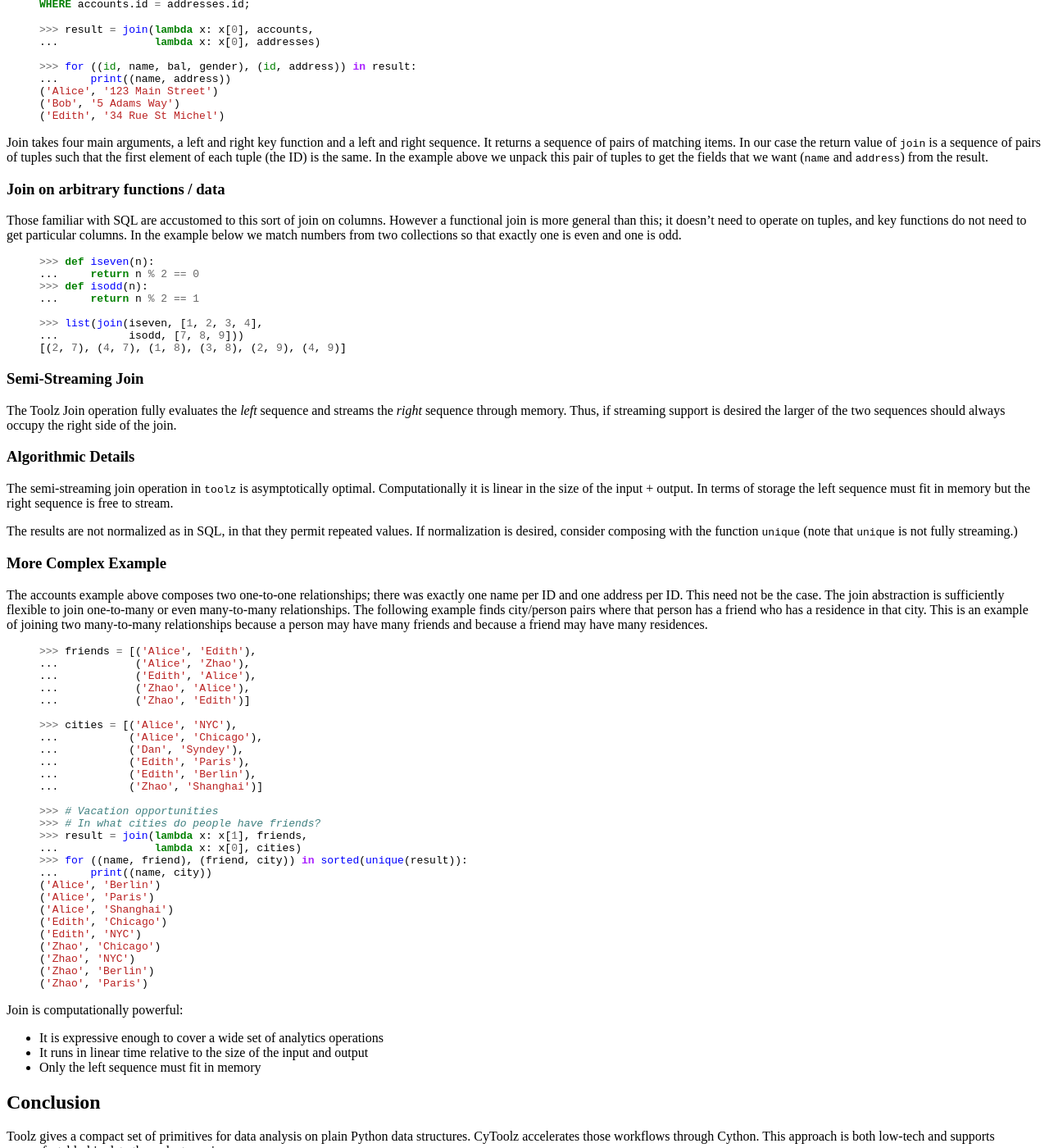
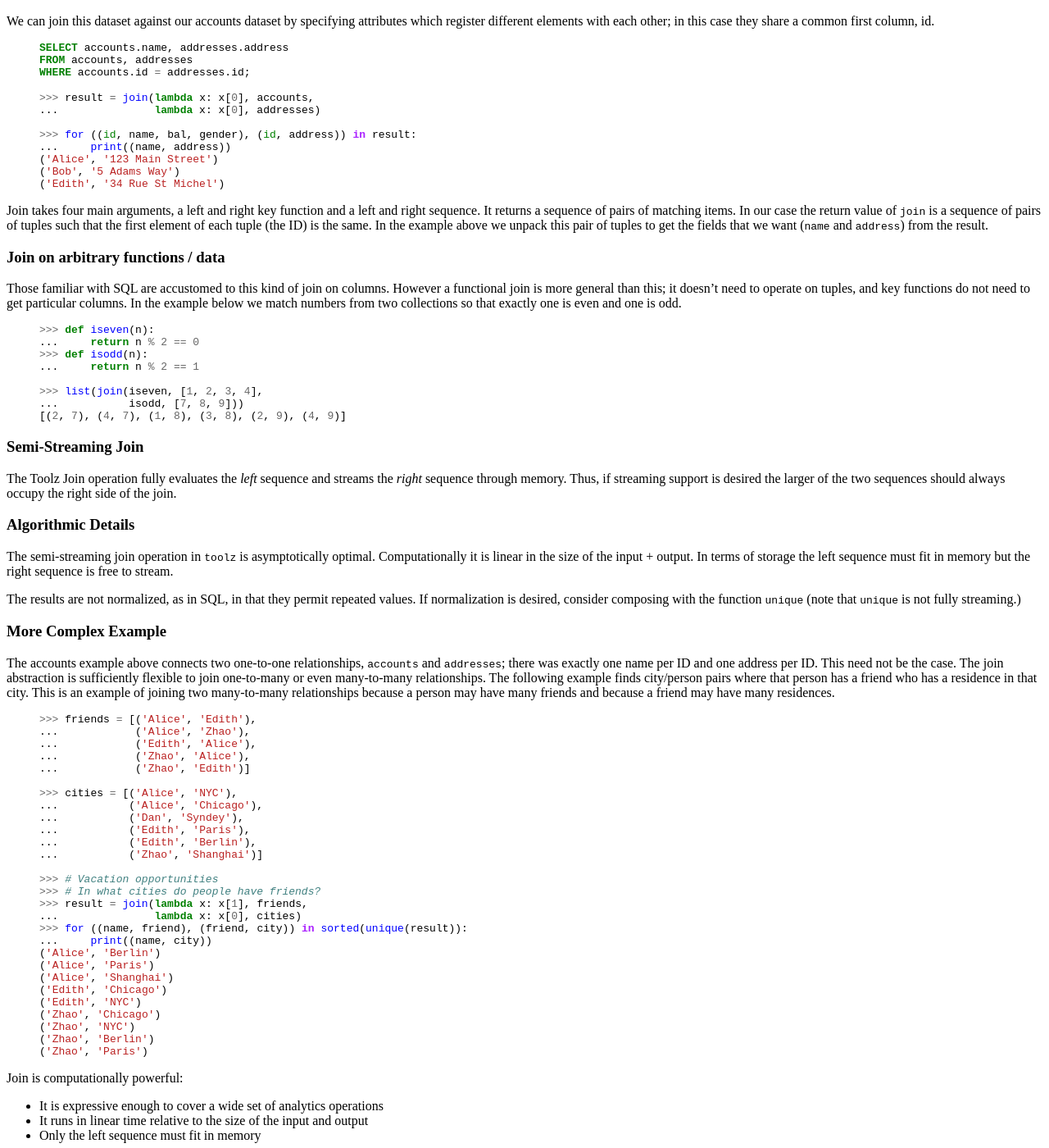
Before and after one commit to besyskymnbk/blog, a Jekyll site: the page built from _posts/work/2014-06-30-Streaming-Analytics.md, in a window 1280 px wide and 1400 px high, scrolled down 2578 px. Shown: the whole window at 82% size. Built offline with Jekyll 4.4.1, drawn with Linux system fonts in a browser that asks for light colours; comment, search, counter and statistics services are not loaded; some of the changed text lies outside the part shown.

Commit message:
edits suggested by @eriknw

```diff
--- a/_posts/work/2014-06-30-Streaming-Analytics.md
+++ b/_posts/work/2014-06-30-Streaming-Analytics.md
@@ -89,6 +89,9 @@ These functions correspond to the SQL commands `SELECT` and `WHERE`.
 ...                list)
 {% endhighlight %}
 
+*note: this uses the [curried](http://toolz.readthedocs.org/en/latest/curry.html) versions of `map` and `reduce`.*
+
+
 Of course, these operations are also well supported with standard
 list/generator comprehension syntax. This syntax is more often used and
 generally considered to be more Pythonic.
@@ -177,6 +181,10 @@ group at once. Here is a simple example:
 >>> reduceby(iseven, add, [1, 2, 3, 4])
 {True: 6, False: 4}
 {% endhighlight %}
+
+The even numbers are added together `(2 + 4 = 6)` into group `True`, and
+the odd numbers are added together `(1 + 3 = 4)` into group `False`.
+
 
 Note that we have to replace the reduction `sum` with the binary operator
 `add`.  The incremental nature of `add` allows us to do the summation work as
@@ -242,7 +250,7 @@ unpack this pair of tuples to get the fields that we want (`name` and
 
 ### Join on arbitrary functions / data
 
-Those familiar with SQL are accustomed to this sort of join on columns.
+Those familiar with SQL are accustomed to this kind of join on columns.
 However a functional join is more general than this; it doesn't need to
 operate on tuples, and key functions do not need to get particular
 columns. In the example below we match numbers from two collections so
@@ -273,20 +281,19 @@ Computationally it is linear in the size of the input + output. In terms
 of storage the left sequence must fit in memory but the right sequence
 is free to stream.
 
-The results are not normalized as in SQL, in that they permit repeated
+The results are not normalized, as in SQL, in that they permit repeated
 values. If normalization is desired, consider composing with the
 function `unique` (note that `unique` is not fully streaming.)
 
 ### More Complex Example
 
-The accounts example above composes two one-to-one relationships; there
-was exactly one name per ID and one address per ID. This need not be the
-case. The join abstraction is sufficiently flexible to join one-to-many
-or even many-to-many relationships. The following example finds
-city/person pairs where that person has a friend who has a residence in
-that city. This is an example of joining two many-to-many relationships
-because a person may have many friends and because a friend may have
-many residences.
+The accounts example above connects two one-to-one relationships, `accounts`
+and `addresses`; there was exactly one name per ID and one address per ID. This
+need not be the case. The join abstraction is sufficiently flexible to join
+one-to-many or even many-to-many relationships. The following example finds
+city/person pairs where that person has a friend who has a residence in that
+city. This is an example of joining two many-to-many relationships because a
+person may have many friends and because a friend may have many residences.
 
 {% highlight Python %}
 >>> friends = [('Alice', 'Edith'),
@@ -333,10 +340,11 @@ Toolz gives a compact set of primitives for data analysis on plain Python data
 structures.  CyToolz accelerates those workflows through Cython.  This approach
 is both low-tech and supports uncomfortably big data through streaming.
 
-At the same time, Toolz is a general purpose functional standard library, not a
-library dedicated to data analysis. While there are obvious benefits
-(streaming, composition, etc.) users interested in data analysis might be
-better served by using projects dedicated projects like Pandas or SQLAlchemy.
+At the same time, Toolz is a general purpose functional standard library, and
+is not specifically dedicated to data analysis. While there are obvious
+benefits (streaming, composition, etc.) users interested in data analysis might
+be better served by using projects dedicated projects like Pandas or
+SQLAlchemy.
 
 This post is also part of the
 [`toolz` docs](http://toolz.readthedocs.org/en/latest/).
```
Also changed, not shown: other parts of _posts/work/2014-06-30-Streaming-Analytics.md (+3 -2 lines).
